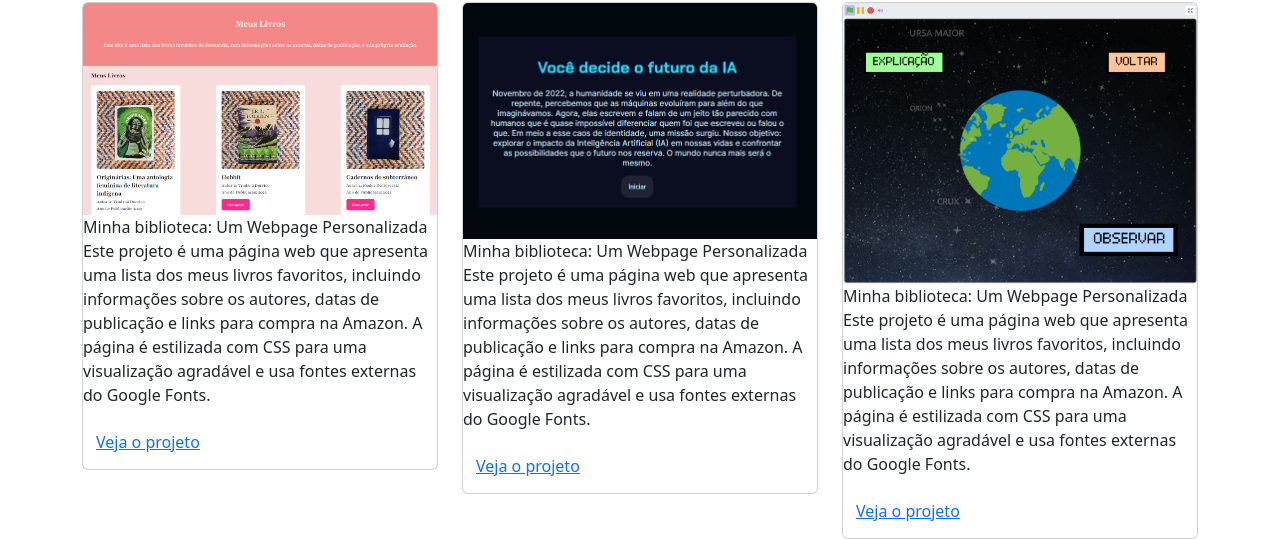
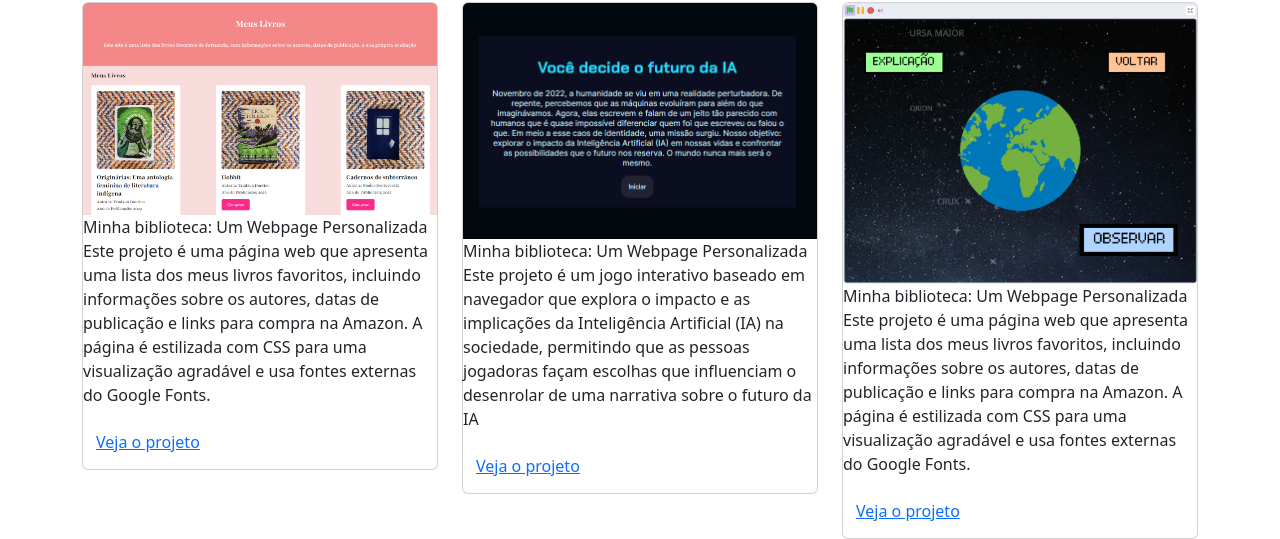
Before and after one commit to Gralak2009/portfolio, a plain HTML site: page index.html in a window 1280 px wide. Shown: the part 411-950 px from the top of the page. Drawn offline with nearby package versions, Linux system fonts and the light colour scheme.

Commit message:
texto card

```diff
--- a/index.html
+++ b/index.html
@@ -43,11 +43,9 @@
         <div class="card">
             <img src="img/projeto-2.png" class="card-img-top" alt="imagem de projeto da biblioteca virtual"/>
             <div class="card-title">Minha biblioteca: Um Webpage Personalizada</h5>
-                <p class="card-text">
-        Este projeto é uma página web que apresenta uma lista dos meus livros
-        favoritos, incluindo informações sobre os autores, datas de publicação e
-        links para compra na Amazon. A página é estilizada com CSS para uma
-        visualização agradável e usa fontes externas do Google Fonts.
+                <p class="card-text">Este projeto é um jogo interativo baseado em navegador que explora o impacto e as implicações da Inteligência Artificial (IA) na sociedade, permitindo que as
+        pessoas jogadoras façam escolhas que influenciam o desenrolar de uma narrativa sobre o
+        futuro da IA
                 </p>
                  <button type="button" class="btn btn-link" data-bs-toggle="modal" data-bs-target="#modal1">Veja o projeto</button>
                   </div>
```
